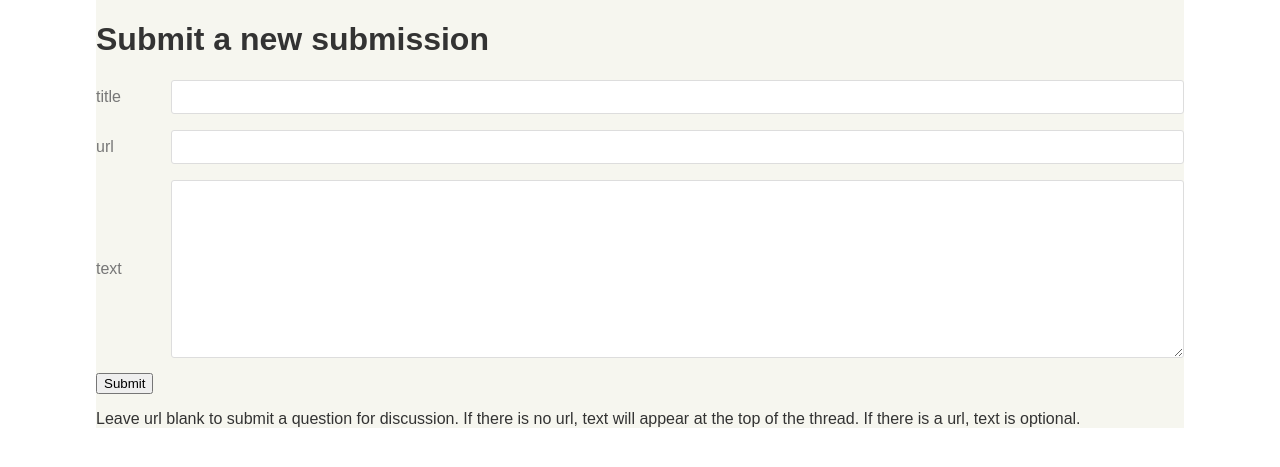
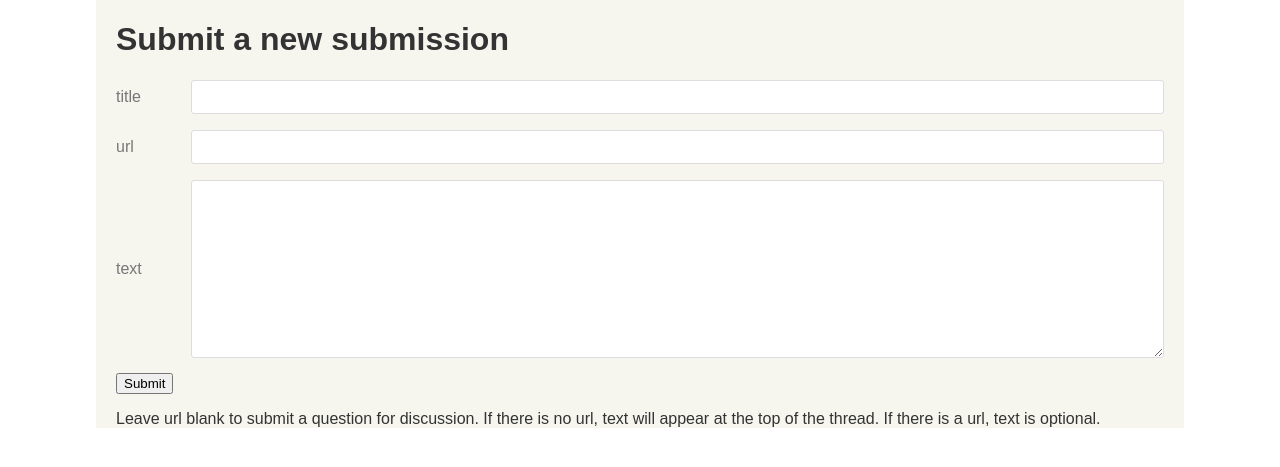
Before and after one commit to fwang02/hacker-news, a Django app: page /submit/ in a window 1280 px wide. Shown: the part 50-517 px from the top of the page. Run offline with Django 5.2, Linux system fonts and the light colour scheme.

Commit message:
añadir content wrapper

```diff
--- a/news/templates/submit.html
+++ b/news/templates/submit.html
@@ -18,6 +18,8 @@
         </nav>
     </header>
 
+    <!-- Main Content Wrapper -->
+    <div class="content-wrapper">
         <h1>Submit a new submission</h1>
         <form method="post">
             {% csrf_token %}
@@ -25,5 +27,6 @@
             <button type="submit">Submit</button>
         </form>
         <p>Leave url blank to submit a question for discussion. If there is no url, text will appear at the top of the thread. If there is a url, text is optional.</p>
+    </div>
 </body>
 </html>
--- a/static/news/styles.css
+++ b/static/news/styles.css
@@ -175,3 +175,7 @@ form input, form textarea {
 p {
     margin-bottom: 30px; /* Increase the bottom margin to 30px */
 }
+
+.content-wrapper {
+    margin: 0 20px; /* Add left and right margin */
+}
```
Lines whose indentation alone changed are shown as unchanged.
